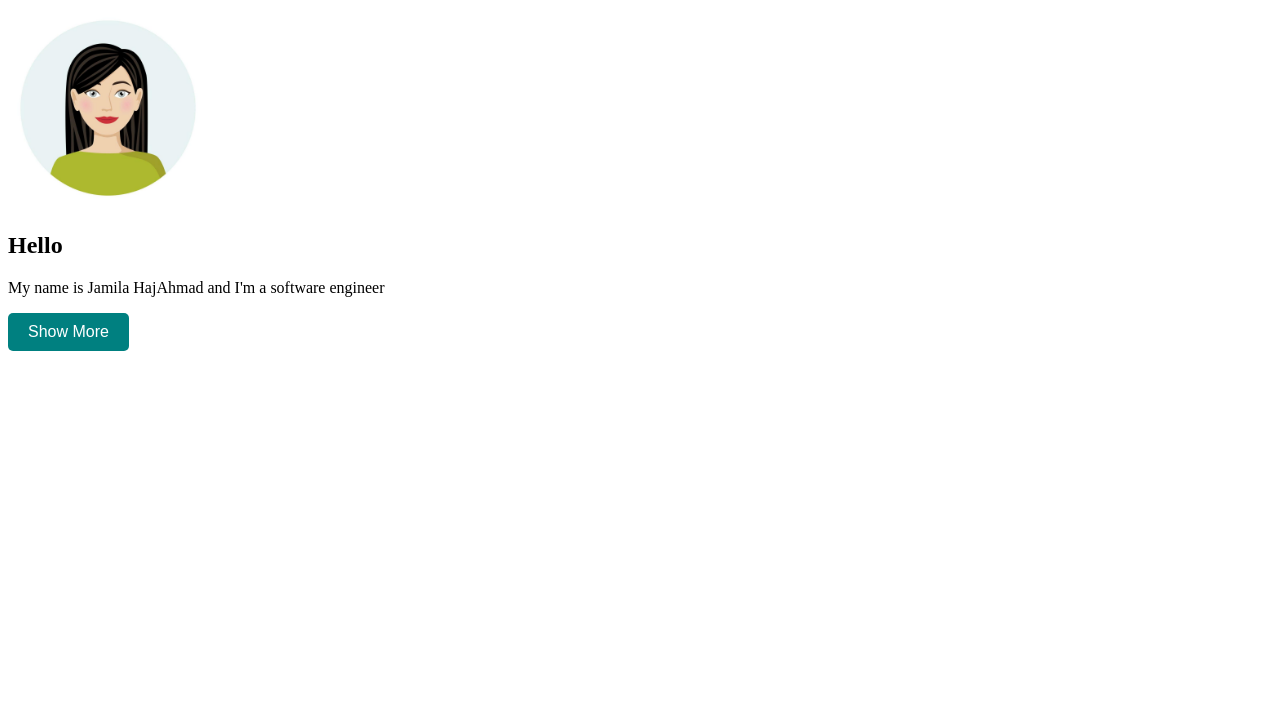
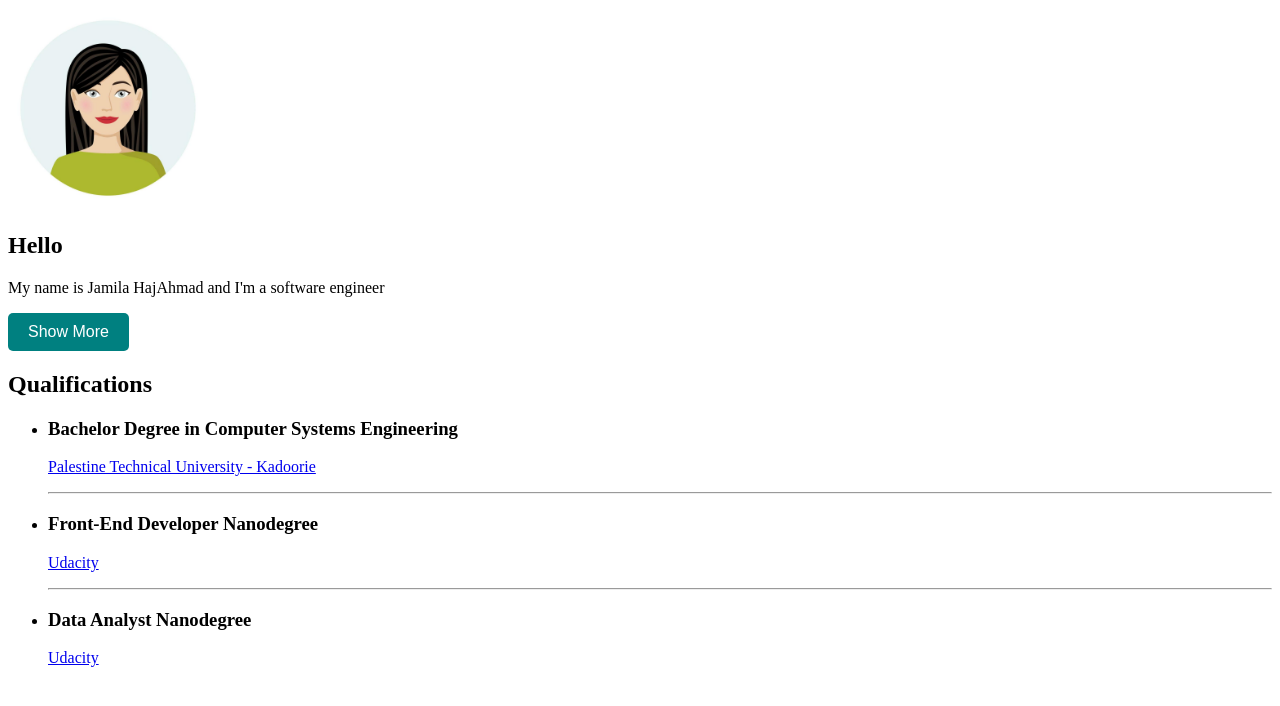
Before and after one commit to JamilaHajAhmad/React-Portfolio, a React (Vite) app: page / in a window 1280 px wide. Shown: the top 706 px of the page. Built offline with nearby package versions, Linux system fonts and the light colour scheme.

Commit message:
add Qualifications component to App for educational background display

```diff
--- a/src/components/App.jsx
+++ b/src/components/App.jsx
@@ -1,8 +1,10 @@
 import Profile from "./Profile"
+import Qualifications from "./Qualifications";
 function App() {
     return (
         <div>
             <Profile />
+            <Qualifications />
         </div>
     )
 }
```
